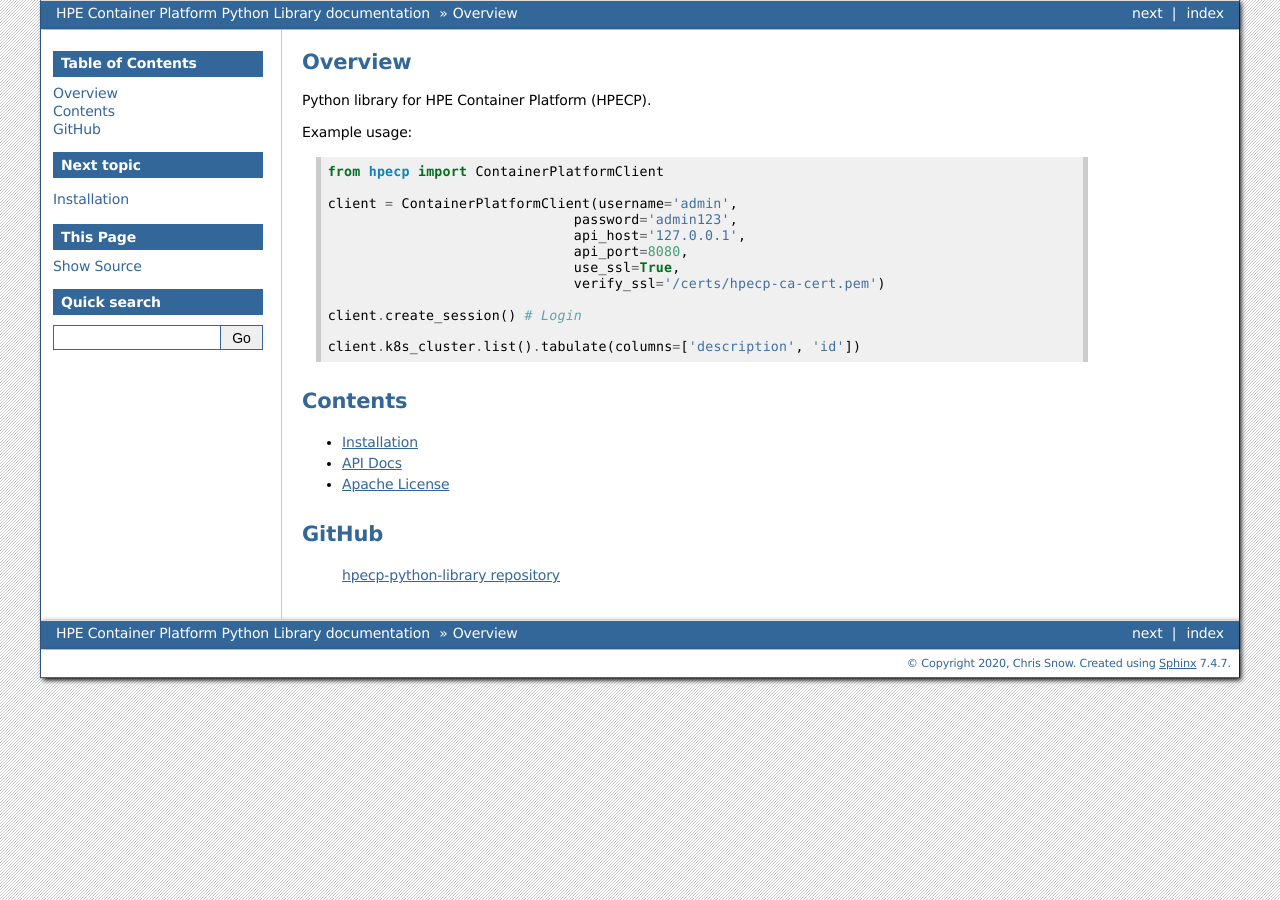
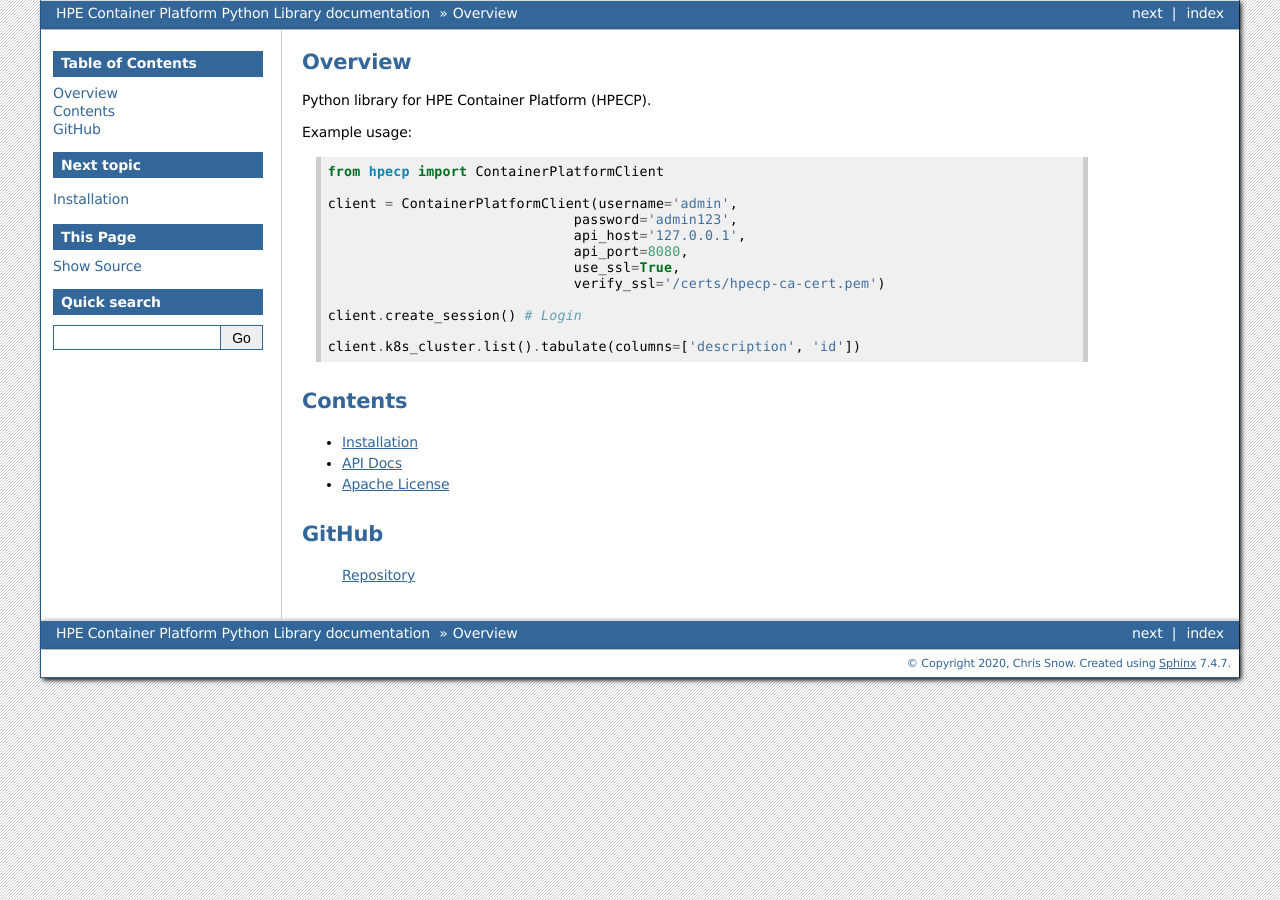
Before and after one commit to hpe-container-platform-community/hpecp-python-library, a Sphinx documentation site: the page built from docs/source/index.rst, in a window 1280 px wide. Built offline with Sphinx 7.4.7, drawn with Linux system fonts in a browser that asks for light colours.

Commit message:
improve formatting

```diff
--- a/docs/source/index.rst
+++ b/docs/source/index.rst
@@ -34,4 +34,4 @@ Contents
 GitHub
 ======
 
-   `hpecp-python-library repository <https://github.com/hpe-container-platform-community/hpecp-python-library>`_
+   `Repository <https://github.com/hpe-container-platform-community/hpecp-python-library>`_
```
